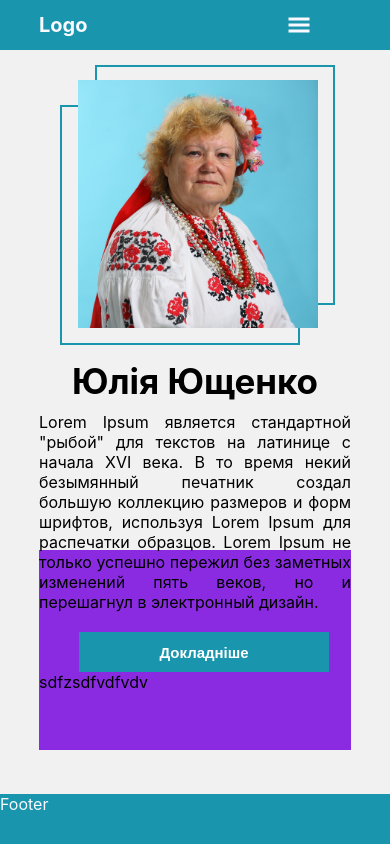
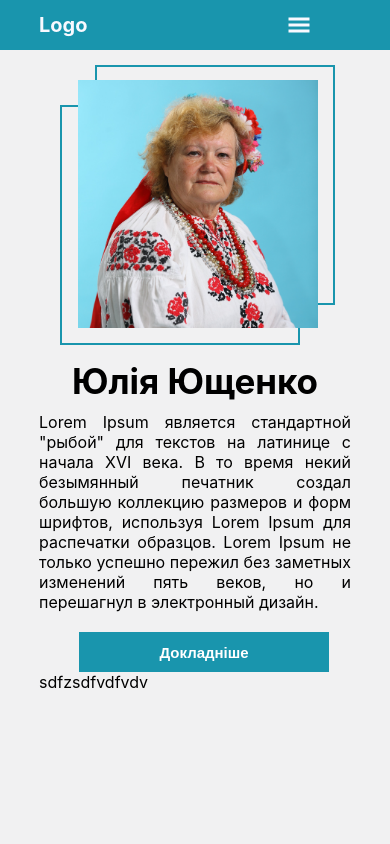
Before and after one commit to maskaa22/ulia-website, a React (Create React App) app: page / in a window 390 px wide. Shown: the top 844 px of the page. Built offline with nearby package versions, Linux system fonts and the light colour scheme.

Commit message:
css main_about my  _v6

```diff
--- a/src/components/main/style.css
+++ b/src/components/main/style.css
@@ -237,7 +237,7 @@ main {
   margin-top: 0;
 } */
 .main__my {
-  min-height: 120px;
+  height: 150px;
 }
 }
 
```
